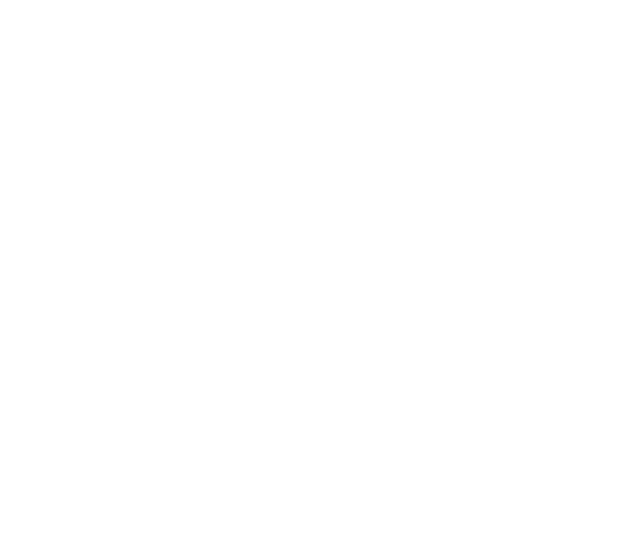
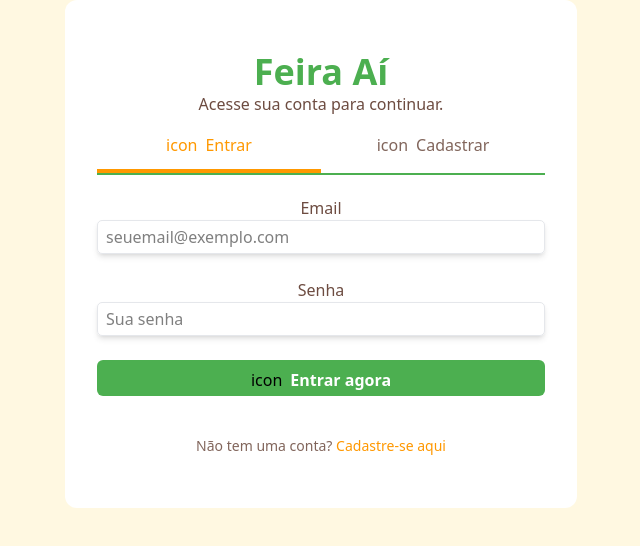
Before and after one commit to gabrieljaivona/Feira-AI, a React (Vite) app: page / in a window 1280 px wide. Shown: the top 546 px of the page, without its empty margins (319-959 px from the left). Built offline with nearby package versions, Linux system fonts and the light colour scheme.

Commit message:
criando o arquivo do componente footer e pagina de perfil. Parte do login estilizada e com animação

```diff
--- a/index.html
+++ b/index.html
@@ -1,5 +1,5 @@
 <!doctype html>
-<html lang="pt-Br">
+<html lang="pt-BR">
   <head>
     <meta charset="UTF-8" />
     <link rel="icon" type="image/svg+xml" href="/vite.svg" />
--- a/src/App.tsx
+++ b/src/App.tsx
@@ -1,15 +1,13 @@
 import './App.css'
+import BoxAuth from './components/BoxAuth'
 
 
 function App() {
 
   return (
-    <div className='App bg-[#FFF8E1]'>
+    <div className='App bg-[#FFF8E1] size-dvw flex justify-center'>
+      <BoxAuth/>
 
-      <main>
-
-
-      </main>
     </div>
   )
 }
--- a/src/components/BoxAuth.tsx
+++ b/src/components/BoxAuth.tsx
@@ -1,5 +1,6 @@
 import { useState } from "react"
 
+const mensagem: string[] = ["Acesse sua conta para continuar.", "Crie sua conta e aproveite!"]
 
 function BoxAuth() {
 
@@ -12,7 +13,49 @@
     const [registerEmail, setRegisterEmail] = useState('');
 
   return (
-    <section>box</section>
+    <section className="bg-white flex flex-col justify-center gap-[5px] h-[508px] w-[40%] rounded-xl p-[32px]">
+      <div className="text-center">
+        <h2 className="text-[#4CAF50] font-bold text-4xl">Feira Aí</h2>
+        <p className="text-[#6D4C41] font-light">{loginView ? mensagem[0] : mensagem[1]}</p>
+      </div>
+
+      <div className={`flex justify-between h-[54px] border-b-[2px] border-[#4CAF50] w-full`}>
+        <button onClick={() => setLoginView(true)} className={`flex justify-center gap-[8px] pt-[12px] pb-[12px] h-[52px] w-full font-medium ransition-all duration-300 ease-in-out hover:text-[#FF9800] ${loginView ?"border-b-4 border-[#FF9800] text-[#FF9800]":"text-[#6d4c41dc]"}`}>
+          <span>icon</span>
+          <p>Entrar</p>
+        </button>
+
+        <button onClick={() => setLoginView(false)} className={`flex justify-center gap-[8px] pt-[12px] pb-[12px] h-[52px] w-full font-medium text-[#6d4c41dc] ransition-all duration-300 ease-in-out hover:text-[#FF9800] ${loginView ?"text-[#6d4c41dc]":"border-b-4 border-[#FF9800] text-[#FF9800]"}`}>
+          <span>icon</span>
+          <p>Cadastrar</p>
+        </button>
+      </div>
+
+      {loginView ? (
+        //Login
+        <form className="flex flex-col gap-y-6 pt-4">
+          <div className="flex flex-col text-center w-full">
+            <label htmlFor="iemailLogin" className="text-[#6D4C41]">Email</label>
+            <input type="email" name="emailLogin" id="iemailLogin" required placeholder="seuemail@exemplo.com" className="px-2 py-1 shadow-md rounded-[5px] border-[1px] border-[#E5E7EB] outline-none focus:border-[#FF9800]"/>
+          </div>
+          <div className="flex flex-col text-center w-full">
+            <label htmlFor="ipasswordLogin" className="text-[#6D4C41]">Senha</label>
+            <input type="password" name="passwordLogin" id="ipasswordLogin" required placeholder="Sua senha" className="px-2 py-1 shadow-md rounded-[5px] border-[1px] border-[#E5E7EB] outline-none focus:border-[#FF9800]"/>
+          </div>
+
+          <button type="submit" className="flex flex-row gap-2 justify-center h-[36px] w-full bg-[#4CAF50] py-2 px-4 rounded-md hover:bg-[#4caf4fd8] transition duration-300 ease-in-out">
+            <span>icon</span>
+            <p className="text-white font-semibold">Entrar agora</p>
+          </button>
+          <p className="mt-4 text-sm text-center text-[#6d4c41dc] font-light">Não tem uma conta?{" "}
+            <button onClick={() => setLoginView(false)} className="font-medium text-[#FF9800] hover:underline">Cadastre-se aqui</button>
+          </p>
+        </form>
+      ) : (
+        //Register
+        <form></form>
+      )}
+    </section>
   )
 }
 
```
Also changed, not shown: src/components/Footer.tsx (added), src/pages/ProfilePage.tsx (added).
